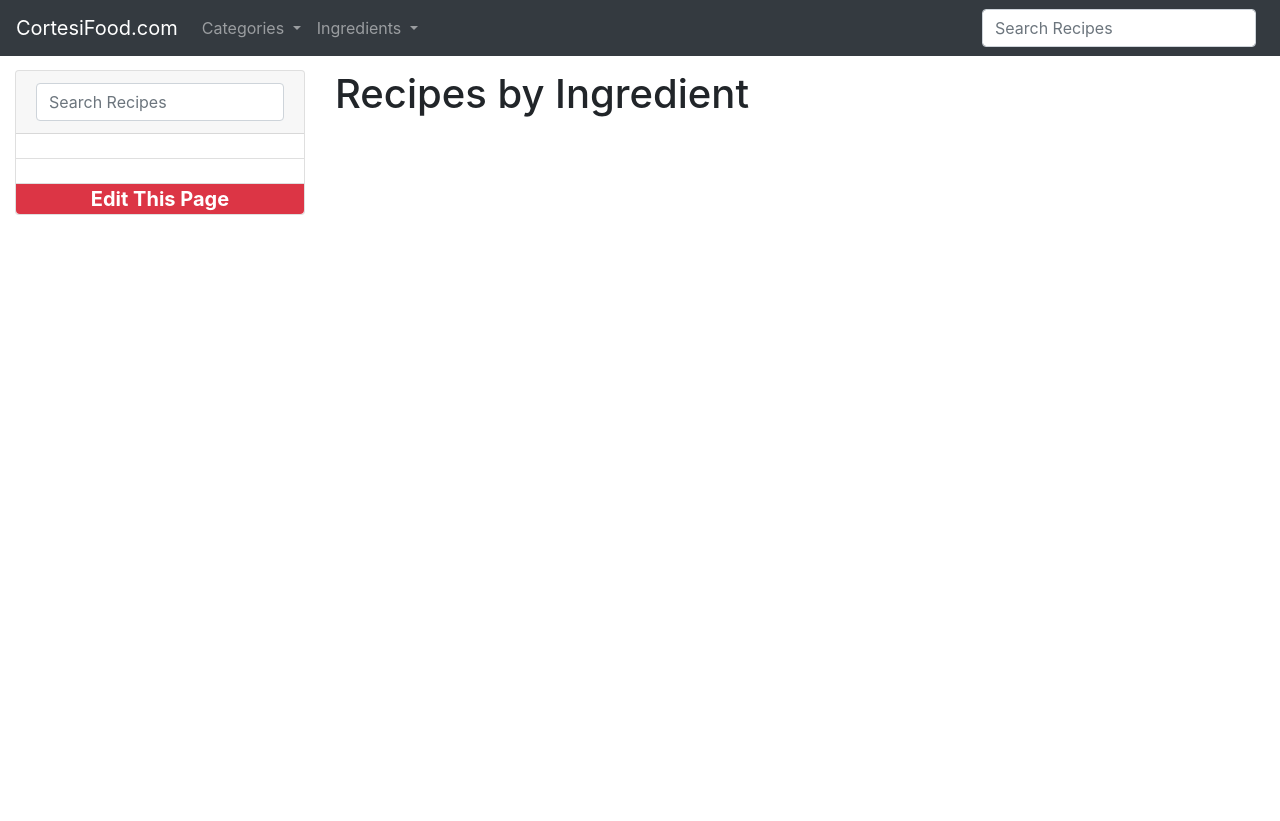
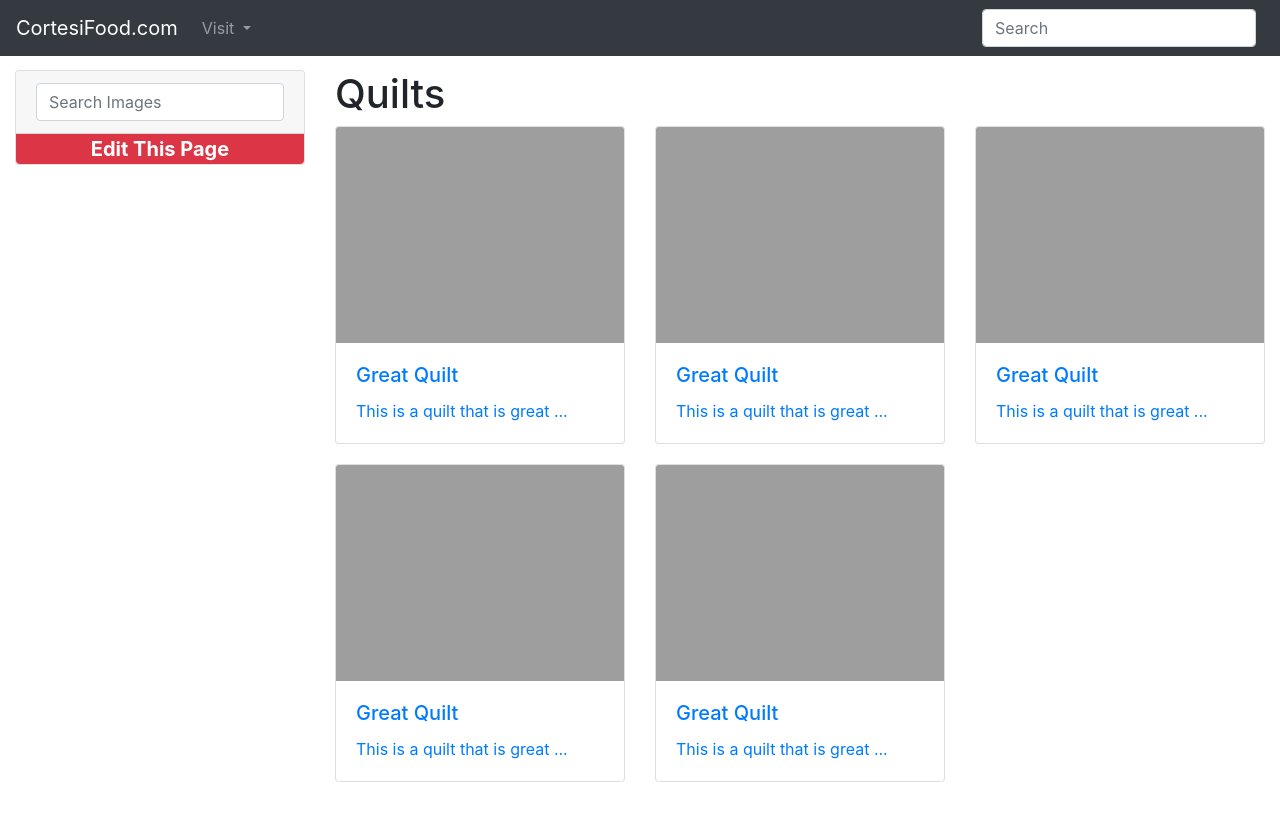
Before and after one commit to timcortesi/momgallery, a Jekyll site: the page built from quilts.html, in a window 1280 px wide. Shown: the top 821 px of the page. Built offline with Jekyll 4.4.1, drawn with Linux system fonts in a browser that asks for light colours.

```diff
--- a/CNAME
+++ /dev/null
@@ -1 +0,0 @@
-cortesifood.com
--- a/_layouts/default.html
+++ b/_layouts/default.html
@@ -1,14 +1,4 @@
 <!doctype html>
-{% assign all_categories = "" | split: ',' %}
-{% assign all_ingredients = "" | split: ',' %}
-{% for mypage in site.pages %}
-  {% for mycategory in mypage.categories %}
-    {% assign all_categories = all_categories | push: mycategory | uniq | sort %}
-  {% endfor %}
-  {% for myingredient in mypage.ingredients %}
-    {% assign all_ingredients = all_ingredients | push: myingredient | uniq | sort %}
-  {% endfor %}
-{% endfor %}
 <html lang="en">
   <head>
     <meta charset="utf-8">
@@ -44,27 +34,17 @@
         <ul class="navbar-nav mr-auto">
           <li class="nav-item dropdown">
             <a class="nav-link dropdown-toggle" href="#" id="navbarDropdownMenuLink" data-toggle="dropdown" aria-haspopup="true" aria-expanded="false">
-              Categories
+              Visit
             </a>
             <div class="dropdown-menu" aria-labelledby="navbarDropdownMenuLink" style="height: auto; max-height: 400px; overflow-x: hidden;">
-              {% for category in all_categories %}
-                <a class="dropdown-item" href="{{ site.url }}/categories#{{ category | slugify }}">{{ category }}</a>
-              {% endfor %}
-            </div>
-          </li>
-          <li class="nav-item dropdown">
-            <a class="nav-link dropdown-toggle" href="#" id="navbarDropdownMenuLink" data-toggle="dropdown" aria-haspopup="true" aria-expanded="false">
-              Ingredients
-            </a>
-            <div class="dropdown-menu" aria-labelledby="navbarDropdownMenuLink" style="height: auto; max-height: 400px; overflow-x: hidden;">
-              {% for ingredient in all_ingredients %}
-                <a class="dropdown-item" href="{{ site.url }}/ingredients#{{ ingredient | slugify }}">{{ ingredient }}</a>
-              {% endfor %}
+                <a class="dropdown-item" href="{{ site.url }}/quilts.html">Quilts</a>
+                <a class="dropdown-item" href="{{ site.url }}/paintings.html">Paintings</a>
+                <a class="dropdown-item" href="{{ site.url }}/photos.html">Photos</a>
             </div>
           </li>
         </ul>
         <form class="form-inline">
-          <input class="form-control mr-sm-2 recipe_search" type="search" placeholder="Search Recipes" aria-label="Search Recipes">
+          <input class="form-control mr-sm-2 image_search" type="search" placeholder="Search" aria-label="Search">
         </form>
       </div>
     </nav>
@@ -76,23 +56,13 @@
             <div class="card-header">
               <form>
                 <div class="form-group" style="margin:0px;">
-                  <input type="text" class="form-control recipe_search" placeholder="Search Recipes">
+                  <input type="text" class="form-control image_search" placeholder="Search Images">
                 </div>
               </form>
             </div>
             <ul class="list-group list-group-flush">
-              <li class="list-group-item">
-                {% for category in all_categories %}
-                  <a class="badge badge-info" href="{{ site.url }}/categories#{{ category | slugify }}">{{ category }}</a>
-                {% endfor %}
-              </li>
-              <li class="list-group-item">
-                {% for ingredient in all_ingredients %}
-                  <a class="badge badge-info" href="{{ site.url }}/ingredients#{{ ingredient | slugify }}">{{ ingredient }}</a>
-                {% endfor %}
-              </li>
               <li class="list-group-item" style="padding: 0px;">
-                <a class="badge badge-danger" href="https://github.com/timcortesi/cortesifood/edit/master/{{ page.path }}" style="width:100%;font-size:20px;border-top-left-radius:0;border-top-right-radius:0;">
+                <a class="badge badge-danger" href="https://github.com/timcortesi/momgallery/edit/master/{{ page.path }}" style="width:100%;font-size:20px;border-top-left-radius:0;border-top-right-radius:0;">
                   Edit This Page
                 </a>
               </li>
@@ -101,38 +71,8 @@
         </div>
         <div class="col-md-8 col-lg-9">
           <h1>{% if page.title == blank %} {{ page.name }} {% else %} {{ page.title }} {% endif %}</h1>
-          {% if page.images | pop != blank and page.images | pop != "" %}
-          <div style="float:right;padding:20px 0px 0px 20px;width:320px;" class="d-none d-lg-block">
-            {% for image in page.images %}
-              <img style="width:300px;padding-bottom:20px;"src="{{ site.url }}/images/{{ image }}">
-            {% endfor %}
-          </div>
-          {% endif %}
           <section>
             {{ content }}
-
-            <!-- Small Screen Images -->
-            <div class="row">
-              <div class="col-sm-12 d-md-block d-lg-none">
-                {% for image in page.images %}
-                  <img style="width:160px;" style="padding:10px;" src="{{ site.url }}/images/{{ image }}">
-                {% endfor %}
-              </div>
-            </div>
-            <!-- End Small Screen Images -->
-
-            <!-- Begin Categories -->
-            <div class="row">
-              <div class="col-sm-12">
-                  {% for category in page.categories %}
-                    <span class="badge badge-primary">{{ category }}</span>
-                  {% endfor %}
-                  {% for ingredients in page.ingredients %}
-                    <span class="badge badge-primary">{{ ingredients }}</span>
-                  {% endfor %}
-              </div>
-            </div>
-            <!-- End Categories -->
           </section>
         </div>
       </div>
@@ -146,22 +86,9 @@
     <script src="https://stackpath.bootstrapcdn.com/bootstrap/4.3.1/js/bootstrap.min.js" integrity="sha384-JjSmVgyd0p3pXB1rRibZUAYoIIy6OrQ6VrjIEaFf/nJGzIxFDsf4x0xIM+B07jRM" crossorigin="anonymous"></script>
     <script src="{{ site.url }}/assets/js/jquery.autocomplete.js"></script>
     <script>
-      var recipes = [
-      {% for page in site.pages %}{% if page.dir == "/recipes/" %}{
-        "url":`{{ page.url }}`,
-        "value":{% if page.title == blank %} `{{ page.name }}` {% else %} `{{ page.title }}` {% endif %}
-      },{% endif %}{% endfor %}
-      {% for category in all_categories %}{
-        "url":`/categories#{{ category | slugify }}`,
-        "value":`{{ category }}`
-      },{% endfor %}
-      {% for ingredient in all_ingredients %}{
-        "url":`/ingredients#{{ ingredient | slugify }}`,
-        "value":`{{ ingredient }}`
-      },{% endfor %}
-      ];
-      $('.recipe_search').autocomplete({
-          lookup: recipes,
+      var images = []
+      $('.image_search').autocomplete({
+          lookup: images,
           onSelect: function (suggestion) {
               window.location = "{{ site.url }}"+suggestion.url
           }
--- a/quilts.html
+++ b/quilts.html
@@ -1,32 +1,44 @@
 ---
-title: Recipes by Ingredient
+title: Quilts
 layout: default
+images:
+  - files:
+      - apple-pie.jpg
+      - apple-pie.jpg
+    title: "Great Quilt"
+    description: This is a quilt that is great
+  - files:
+      - apple-pie.jpg
+      - apple-pie.jpg
+    title: "Great Quilt"
+    description: This is a quilt that is great
+  - files:
+      - apple-pie.jpg
+      - apple-pie.jpg
+    title: "Great Quilt"
+    description: This is a quilt that is great
+  - files:
+      - apple-pie.jpg
+      - apple-pie.jpg
+    title: "Great Quilt"
+    description: This is a quilt that is great
+  - files:
+      - apple-pie.jpg
+      - apple-pie.jpg
+    title: "Great Quilt"
+    description: This is a quilt that is great
 ---
 
-{% assign all_ingredients = "" | split: ',' %}
-{% for mypage in site.pages %}
-  {% for myingredient in mypage.ingredients %}
-    {% assign all_ingredients = all_ingredients | push: myingredient | uniq | sort %}
+<div class="row">
+  {% for image in page.images %}
+  <div class="col-lg-4 col-sm-6">
+      <a class="card" href="{{ site.url }}{{ recipe.url }}" style="margin-bottom:20px;">
+          <img class="card-img-top" src="images/{{ page.title | slugify}}/image.files[0]">
+          <div class="card-body">
+              <h5 class="card-title">{{ image.title }}</h5>
+              <p class="card-text">{{ image.description }} ...</p>
+          </div>
+      </a>
+  </div>
   {% endfor %}
-{% endfor %}
-<style>
-a.anchor {
-  display: block;
-  position: relative;
-  top: -55px;
-  visibility: hidden;
-}
-h3 {
-  margin-top:20px;
-}
-</style>
-{% for ingredient in all_ingredients %}
-<a class="anchor" name="{{ ingredient | slugify }}"></a><h3>{{ ingredient }}</h3>
-  {% for mypage in site.pages %}
-    {% for myingredient in mypage.ingredients %}
-      {% if ingredient == myingredient %}
-        <a class="badge badge-secondary" href="{{ site.url }}{{ mypage.url }}">{{ mypage.title }}</a>
-      {% endif %}
-    {% endfor %}
-  {% endfor %}
-{% endfor %}
+</div>
```
Also changed, not shown: index.html (+6 -28 lines), images/quilts/apple-pie.jpg (added).
